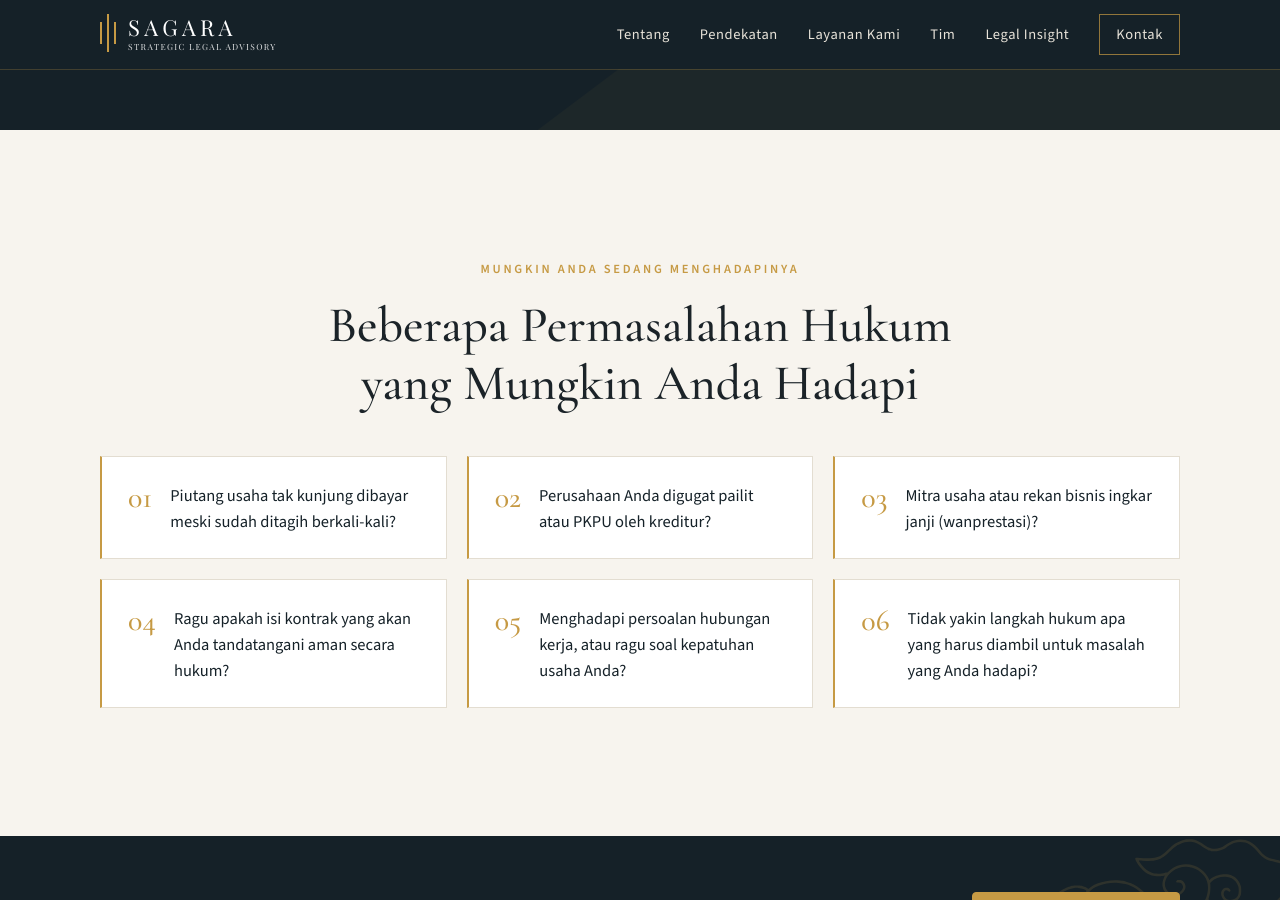
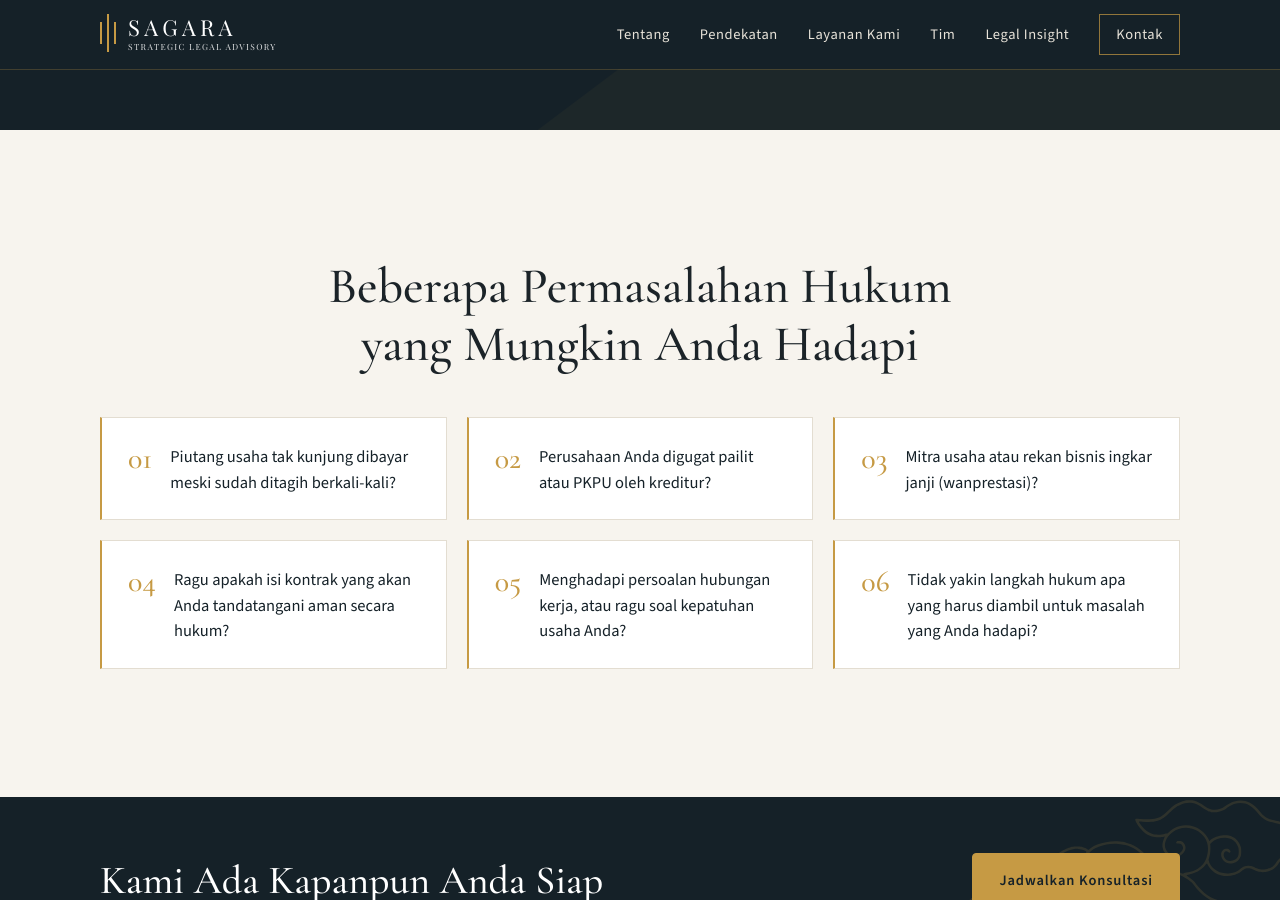
Before and after one commit to Vrijemann/SSLA-Web, a Jekyll site: the page built from index.html, in a window 1280 px wide and 900 px high, scrolled down 770 px. Built offline with Jekyll 4.4.1, drawn with Linux system fonts in a browser that asks for light colours.

Commit message:
Pratinjau: hapus label di atas judul daftar permasalahan
Co-Authored-By: Claude Opus 5.5 <noreply@anthropic.com>
Claude-Session: https://claude.ai/code/session_016LrWBHooU5mNt67cUqTKXG

```diff
--- a/index.html
+++ b/index.html
@@ -25,7 +25,6 @@ title: Sagara Strategic Legal Advisory
 <section class="section section--tint problems" id="permasalahan">
   <div class="container">
     <div class="section__head section__head--center">
-      <p class="eyebrow">Mungkin Anda Sedang Menghadapinya</p>
       <h2 class="section__title">Beberapa Permasalahan Hukum yang Mungkin Anda Hadapi</h2>
     </div>
     <ol class="problems__grid">
```
